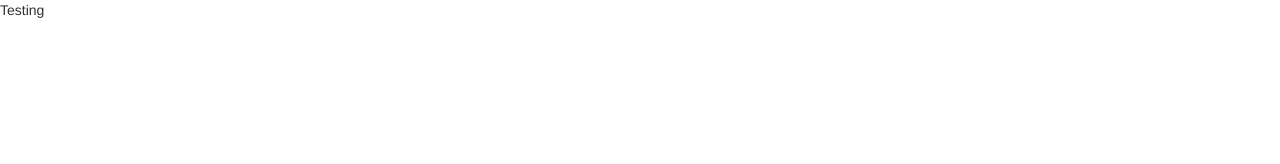
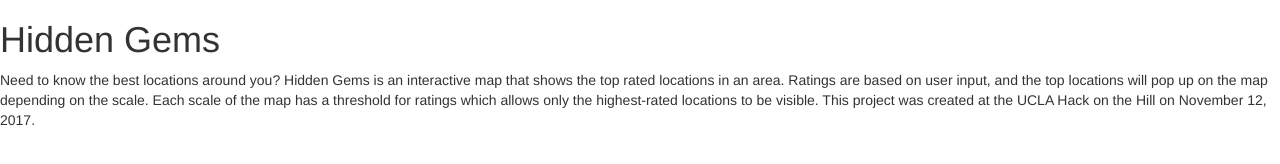
Before and after one commit to nicklin37/HiddenGems, a website: page views/index.html in a window 1280 px wide. Drawn offline with nearby package versions, Linux system fonts and the light colour scheme; a web font is replaced by a local one.

Commit message:
Update splash page

```diff
--- a/views/index.html
+++ b/views/index.html
@@ -16,11 +16,18 @@
 <link rel="stylesheet" type="text/css" href="https://maxcdn.bootstrapcdn.com/bootstrap/3.3.5/css/bootstrap.min.css">
 <link rel="stylesheet" type="text/css"
       href="https://fonts.googleapis.com/css?family=Roboto|Josefin+Sans|Droid+Sans|Ubuntu">
-
+<link rel="stylesheet" type="text/css" href="css/style.css">
 </head>
 
 
 <body>
-	Testing
+
+
+	<h1>Hidden Gems</h1>
+	<div>
+		<p>
+			Need to know the best locations around you? Hidden Gems is an interactive map that shows the top rated locations in an area. Ratings are based on user input, and the top locations will pop up on the map depending on the scale. Each scale of the map has a threshold for ratings which allows only the highest-rated locations to be visible. This project was created at the UCLA Hack on the Hill on November 12, 2017.
+		</p>
+	</div>
 </body>
 </html>
```
